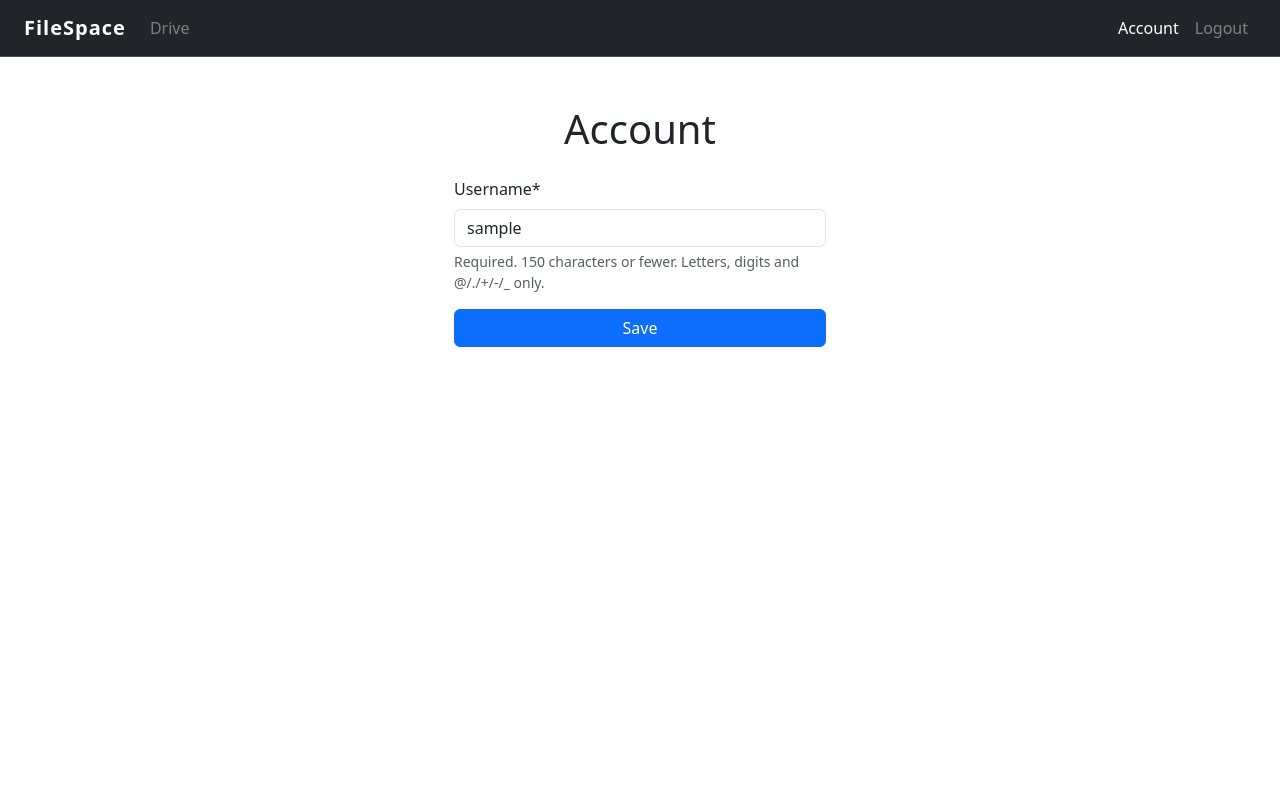
After one commit to KafetzisThomas/FileSpace, a Django app: page /user/account/ in a window 1280 px wide. The commit adds this page. Run offline with Django 5.2, Linux system fonts and the light colour scheme; the visitor is signed in with stand-in values (Sample User, id 1); some libraries are stand-ins or nearby versions.

Commit message:
Add user account view

```diff
--- a/static/main.css
+++ b/static/main.css
@@ -1,6 +1,20 @@
 .navbar-brand {
   font-weight: 600;
   letter-spacing: 1px;
+}
+
+.nav-link {
+  color: #808080;
+  font-weight: 500;
+  transition: color 0.3s ease;
+}
+
+.nav-link:hover {
+  color: #fff;
+}
+
+.nav-link.active {
+  color: #fff;
 }
 
 .icon-lg {
--- a/templates/base.html
+++ b/templates/base.html
@@ -22,11 +22,19 @@
 
             {% if user.is_authenticated %}
                 <div class="collapse navbar-collapse" id="navbarSupportedContent">
+                    <ul class="navbar-nav mr-auto mb-2 mb-lg-0">
+                        <li class="nav-item">
+                            <a class="nav-link {% if request.path == '/' or '/drive/' in request.path %}active{% endif %}" href="{% url 'files:drive' %}">Drive</a>
+                        </li>
+                    </ul>
                     <ul class="navbar-nav ms-auto mb-2 mb-lg-0">
                         <li class="nav-item">
-                            <form method="post" action="{% url 'users:logout' %}" class="m-0">
+                            <a class="nav-link {% if request.path == '/user/account/' %}active{% endif %}" href="{% url 'users:account' %}">Account</a>
+                        </li>
+                        <li class="nav-item">
+                            <form method="post" action="{% url 'users:logout' %}">
                                 {% csrf_token %}
-                                <button type="submit" class="btn btn-outline-danger btn-sm h-100 px-3">Logout</button>
+                                <button type="submit" class="nav-link">Logout</button>
                             </form>
                         </li>
                     </ul>
--- /dev/null
+++ b/templates/users/account.html
@@ -0,0 +1,17 @@
+{% extends "base.html" %}
+{% load crispy_forms_tags %}
+
+{% block title %}Account{% endblock title %}
+
+{% block content %}
+    <div class="container d-flex justify-content-center">
+        <div class="col-12 col-md-6 col-lg-4">
+            <h1 class="text-center mt-4 mb-4">Account</h1>
+            <form method="post">
+                {% csrf_token %}
+                {{ form|crispy }}
+                <button type="submit" class="btn btn-primary w-100">Save</button>
+            </form>
+        </div>
+    </div>
+{% endblock content %}
--- /dev/null
+++ b/users/forms.py
@@ -0,0 +1,7 @@
+from django import forms
+from django.contrib.auth.models import User
+
+class UserUpdateForm(forms.ModelForm):
+    class Meta:
+        model = User
+        fields = ['username']
--- a/users/urls.py
+++ b/users/urls.py
@@ -1,10 +1,11 @@
 from django.urls import path
 from django.contrib.auth import views as auth_views
-from .views import RegisterView
+from .views import RegisterView, AccountView
 
 app_name = "users"
 urlpatterns = [
     path("register/", RegisterView.as_view(), name="register"),
     path("login/", auth_views.LoginView.as_view(template_name="users/login.html"), name="login"),
+    path("account/", AccountView.as_view(template_name="users/account.html"), name="account"),
     path("logout/", auth_views.LogoutView.as_view(next_page="users:login"), name="logout"),
 ]
--- a/users/views.py
+++ b/users/views.py
@@ -1,9 +1,22 @@
-from django.views.generic import CreateView
+from django.views.generic import CreateView, UpdateView
+from django.contrib.auth.mixins import LoginRequiredMixin
+from django.contrib.auth.models import User
 from django.contrib.auth.forms import UserCreationForm
 from django.urls import reverse_lazy
+from .forms import UserUpdateForm
 
 
 class RegisterView(CreateView):
     form_class = UserCreationForm
     template_name = "users/register.html"
     success_url = reverse_lazy("users:login")
+
+
+class AccountView(LoginRequiredMixin, UpdateView):
+    model = User
+    form_class = UserUpdateForm
+    template_name = "users/account.html"
+    success_url = reverse_lazy("files:drive")
+
+    def get_object(self):
+        return self.request.user
```
